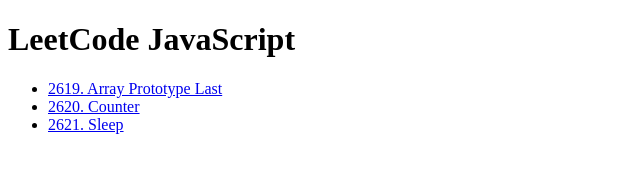
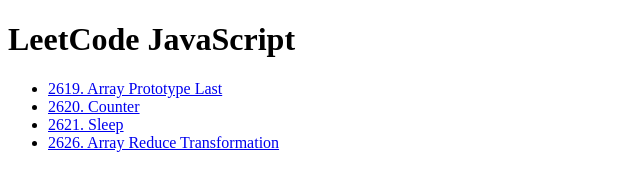
Before and after one commit to hector1234567/leetcode-javascript, a website: page index.html in a window 1280 px wide. Shown: the whole page, without its empty margins (0-640 px from the left). Drawn offline with Linux system fonts and the light colour scheme.

Commit message:
2626. Array Reduce Transformation

```diff
--- a/index.html
+++ b/index.html
@@ -29,6 +29,13 @@
           >2621. Sleep</a
         >
       </li>
+      <li>
+        <a
+          target="_blank"
+          href="https://github.com/hector1234567/leetcode-javascript/tree/main/2626.%20Array%20Reduce%20Transformation"
+          >2626. Array Reduce Transformation</a
+        >
+      </li>
     </ul>
   </body>
 </html>
```
